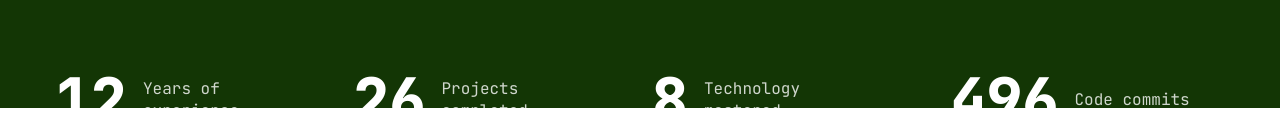
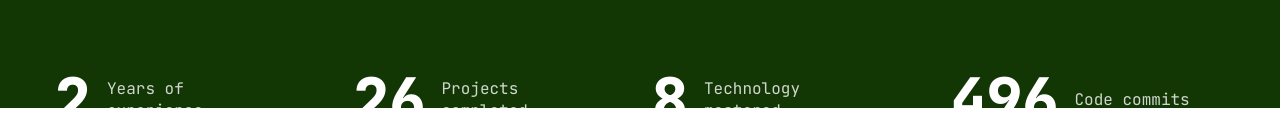
Before and after one commit to marktmng/mark-portfolio, a Next.js app: page / in a window 1280 px wide. Shown: the part 692-828 px from the top of the page. Built offline with nearby package versions, Linux system fonts and the light colour scheme.

Commit message:
a little changes in homepage

```diff
--- a/components/ui/Stats.jsx
+++ b/components/ui/Stats.jsx
@@ -4,7 +4,7 @@ import CountUp from "react-countup";
 
 const stats = [
   {
-    num: 12,
+    num: 2,
     text: "Years of experience",
   },
   {
```
